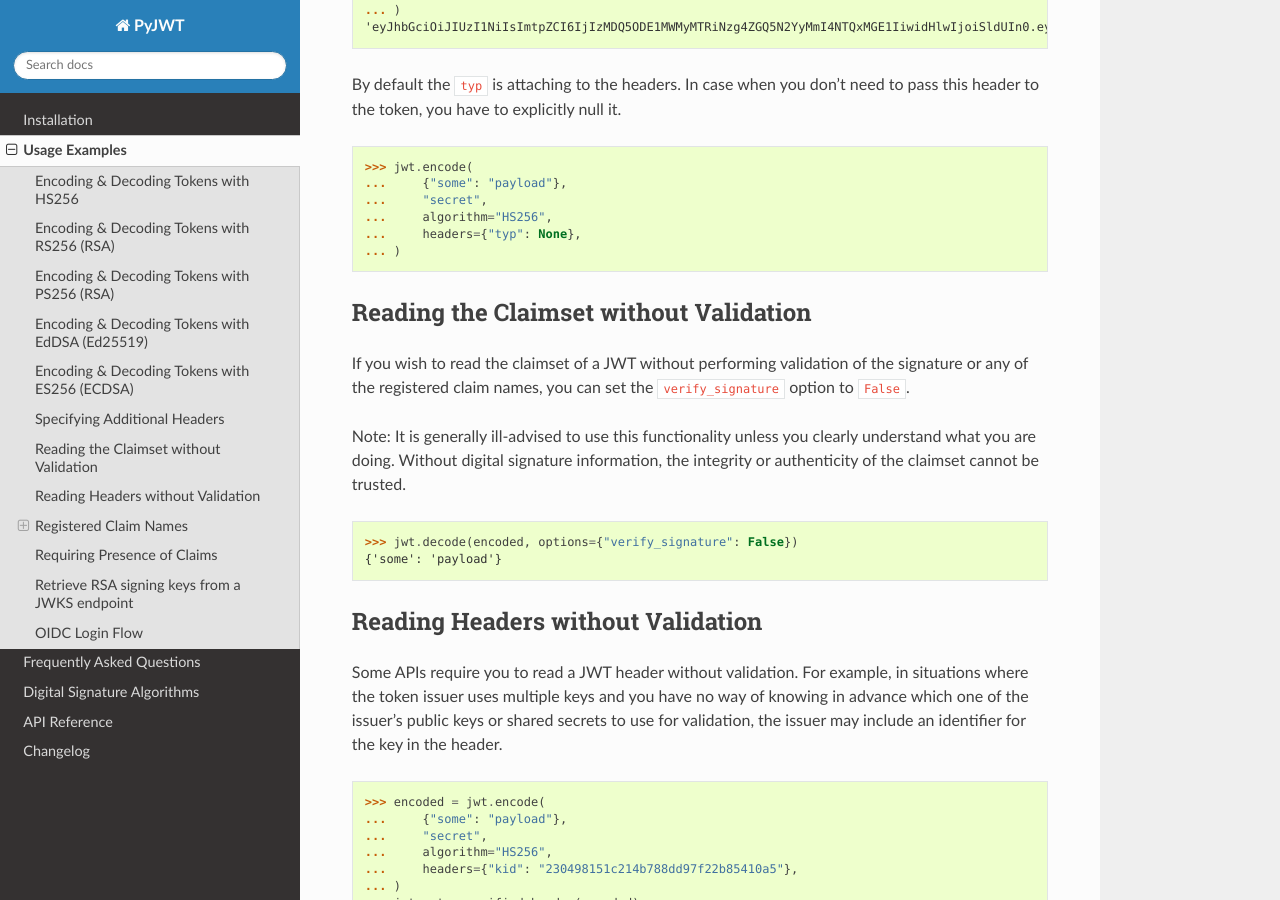
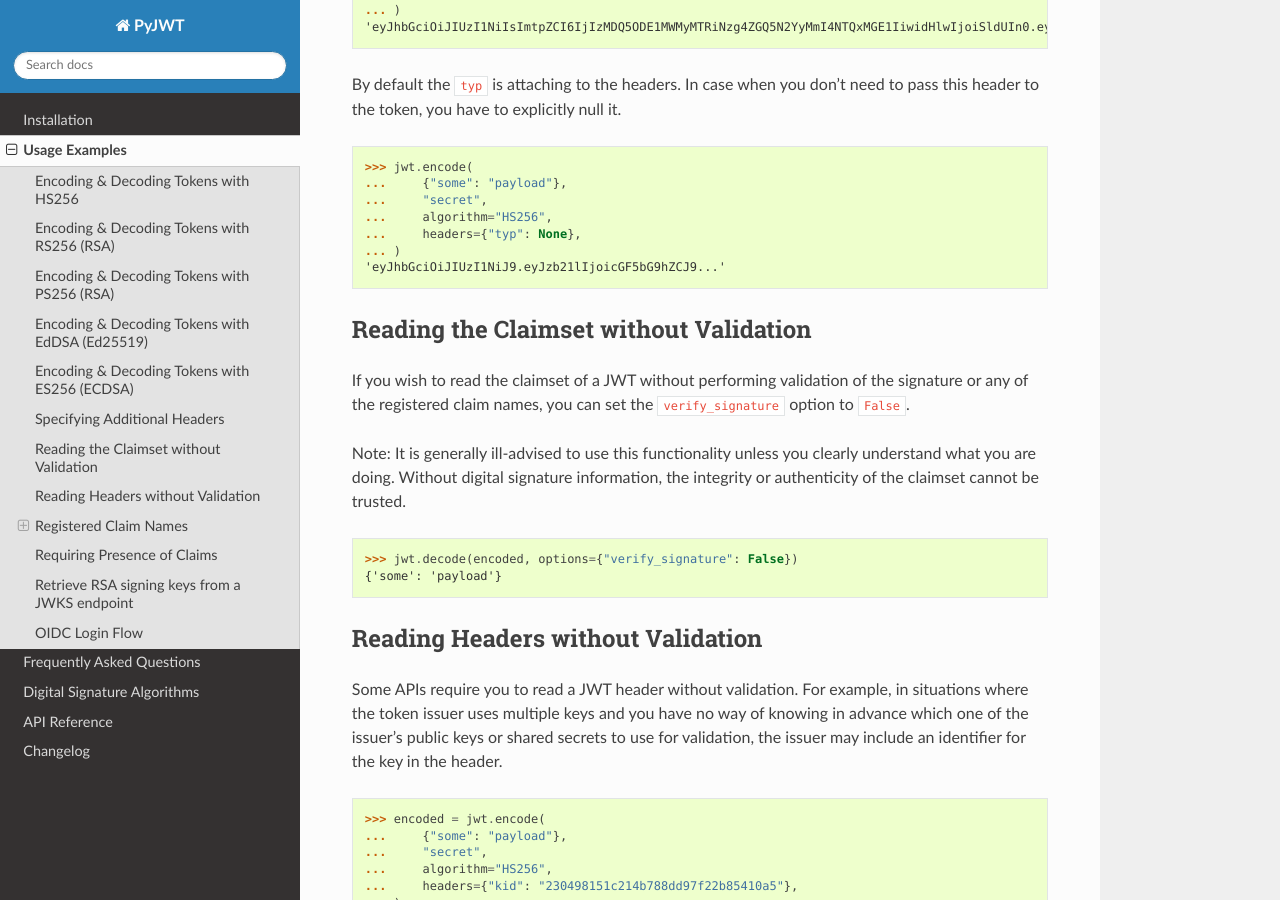
Before and after one commit to jpadilla/pyjwt, a Sphinx documentation site: the page built from docs/usage.rst, in a window 1280 px wide and 900 px high, scrolled down 1986 px. Built offline with Sphinx 7.4.7 and the Read the Docs theme 3.1.0, drawn with Linux system fonts in a browser that asks for light colours.

```diff
--- a/docs/usage.rst
+++ b/docs/usage.rst
@@ -111,8 +111,8 @@ By default the ``typ`` is attaching to the headers. In case when you don't need
     ...     "secret",
     ...     algorithm="HS256",
     ...     headers={"typ": None},
-    ... )
-
+    ... )  # doctest: +ELLIPSIS
+    'eyJhbGciOiJIUzI1NiJ9.eyJzb21lIjoicGF5bG9hZCJ9...'
 
 Reading the Claimset without Validation
 ---------------------------------------
```
